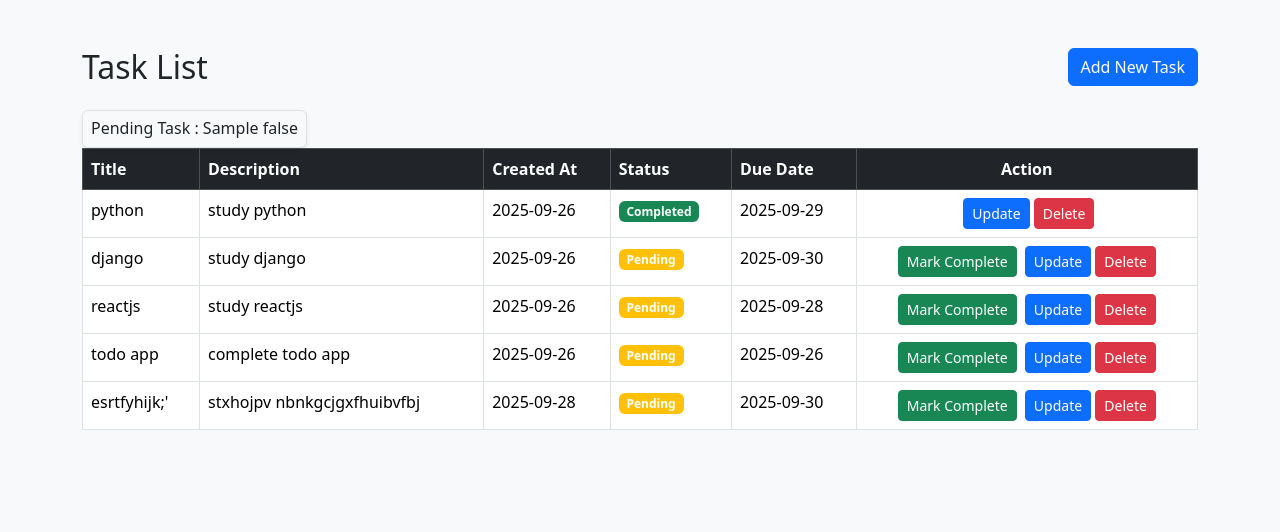
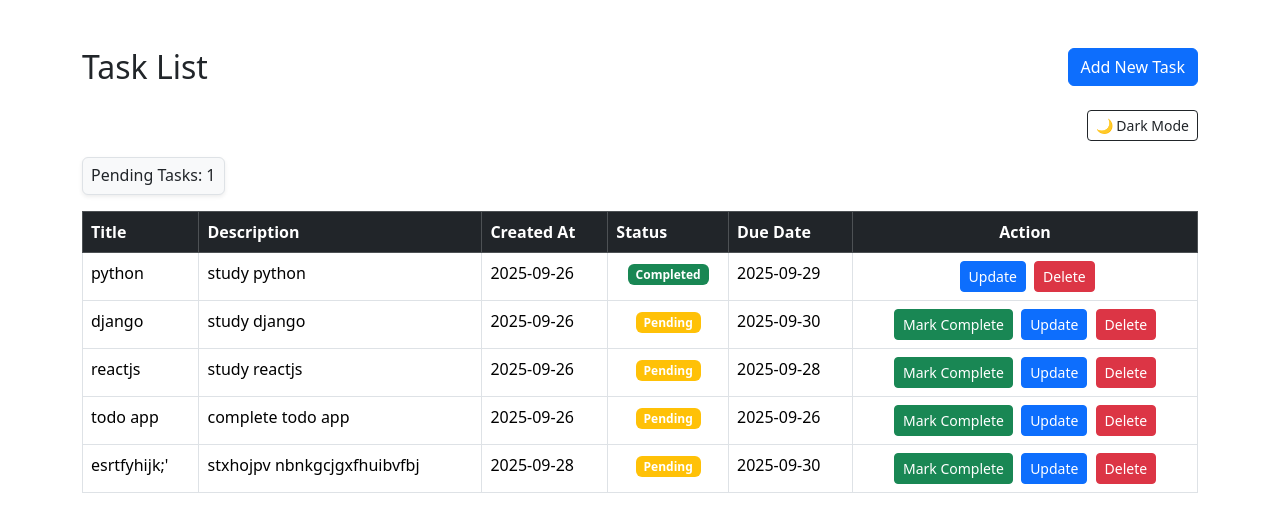
Before and after one commit to arathyrajeesh/todo-app-django, a Django app: template template/task_list.html in a window 1280 px wide. Shown: the top 532 px of the page. Run offline with Django 5.2, Linux system fonts and the light colour scheme; data comes from the database, SQL or seed files in the repository; the template is opened without the code that fills it: values that come from a table or form of the project are taken from there, most other values are stand-ins (such as "Sample title", 1, 10 or a date in 2020).

Commit message:
set dark,white theme and drag a item option

```diff
--- a/tasks/views.py
+++ b/tasks/views.py
@@ -59,10 +59,10 @@
 
 def task_list(request):
     tasks = Task.objects.all().order_by('-created_at')
-    false = Task.objects.all().filter(complete_task = False).count()
+    pending_count = Task.objects.filter(complete_task=False).count()
     today=date.today()
     return render(request, 'task_list.html', {'tasks': tasks,
-                                                'false':false,
+                                                'false':pending_count,
                                                 'today':today})
 
 
--- a/template/addtask.html
+++ b/template/addtask.html
@@ -51,4 +51,5 @@
 </div>
 
 </body>
+
 </html>
--- a/template/task_list.html
+++ b/template/task_list.html
@@ -4,22 +4,28 @@
     <meta charset="UTF-8">
     <title>Task List</title>
     <link href="https://cdn.jsdelivr.net/npm/bootstrap@5.3.2/dist/css/bootstrap.min.css" rel="stylesheet">
-    <style>
-    </style>
 </head>
-<body class="bg-light">
+<body data-bs-theme="light">
 
 <div class="container mt-5">
+
     <div class="d-flex justify-content-between align-items-center mb-4">
         <h2 class="mb-0">Task List</h2>
-        <a href="{% url 'addtask_view' %}" class="btn btn-primary"> Add New Task</a>
+        <a href="{% url 'addtask_view' %}" class="btn btn-primary">Add New Task</a>
     </div>
-    <div class="border rounded p-2 d-inline-block bg-light shadow-sm gap-3">
-        <h6 class="mb-0 ">Pending Task : {{false}}</h6>
+
+    <div class="d-flex justify-content-end mb-3">
+        <button id="theme-toggle" class="btn btn-outline-dark btn-sm">
+            🌙 Dark Mode
+        </button>
     </div>
-        <div>
+
+    <div class="border rounded p-2 d-inline-block bg-light shadow-sm gap-3 mb-3">
+        <h6 class="mb-0">Pending Tasks: {{ pending_count }}</h6>
+    </div>
+
     <div class="card-body p-0">
-            <table class="table table-hover table-bordered ">
+        <table class="table table-hover table-bordered" id="task-table">
             <thead class="table-dark">
                 <tr>
                     <th>Title</th>
@@ -32,11 +38,11 @@
             </thead>
             <tbody>
             {% for task in tasks %}
-                    <tr>
+                <tr draggable="true" data-id="{{ task.id }}">
                     <td>{{ task.title }}</td>
                     <td>{{ task.description }}</td>
                     <td>{{ task.created_at|date:"Y-m-d" }}</td>
-                        <td>
+                    <td class="text-center">
                         {% if task.complete_task %}
                             <span class="badge bg-success">Completed</span>
                         {% else %}
@@ -52,13 +58,11 @@
                     <td>{{ task.due_date|date:"Y-m-d" }}</td>
                     <td class="text-center">
                         {% if not task.complete_task %}
-                                <a href="{% url 'complete_task' task.id %}" class="btn btn-sm btn-success"> Mark Complete</a>
+                            <a href="{% url 'complete_task' task.id %}" class="btn btn-sm btn-success">Mark Complete</a>
                         {% endif %}
-                            <a href="{% url 'update_task' task.id %}" class="btn btn-sm btn-primary ms-1"> Update</a>
-                            <a href="{% url 'delete_task' task.id %}" class="btn btn-sm btn-danger"
-                            onclick="return confirm('Are you sure you want to delete this task?');">
-                            Delete
-                        </a>
+                        <a href="{% url 'update_task' task.id %}" class="btn btn-sm btn-primary ms-1">Update</a>
+                        <a href="{% url 'delete_task' task.id %}" class="btn btn-sm btn-danger ms-1"
+                            onclick="return confirm('Are you sure you want to delete this task?');">Delete</a>
                     </td>
                 </tr>
             {% empty %}
@@ -69,8 +73,47 @@
             </tbody>
         </table>
     </div>
-    </div>
-</div>
 
-</body>
-</html>
+    <script>
+    const table = document.getElementById("task-table");
+    let dragSrcRow = null;
+
+    function handleDragStart(e) {
+        dragSrcRow = this;
+        e.dataTransfer.effectAllowed = "move";
+        e.dataTransfer.setData("text/html", this.outerHTML);
+        this.classList.add("table-primary");
+    }
+
+    function handleDragOver(e) {
+        if (e.preventDefault) e.preventDefault();
+        e.dataTransfer.dropEffect = "move";
+        return false;
+    }
+
+    function handleDrop(e) {
+        if (e.stopPropagation) e.stopPropagation();
+        if (dragSrcRow != this) {
+            this.parentNode.removeChild(dragSrcRow);
+            const dropHTML = e.dataTransfer.getData("text/html");
+            this.insertAdjacentHTML("beforebegin", dropHTML);
+            addDnDHandlers(table.querySelectorAll("tbody tr"));
+        }
+        return false;
+    }
+
+    function handleDragEnd(e) {
+        this.classList.remove("table-primary");
+    }
+
+    function addDnDHandlers(rows) {
+        rows.forEach(row => {
+            row.addEventListener("dragstart", handleDragStart, false);
+            row.addEventListener("dragover", handleDragOver, false);
+            row.addEventListener("drop", handleDrop, false);
+            row.addEventListener("dragend", handleDragEnd, false);
+        });
+    }
+
+    addDnDHandlers(table.querySelectorAll("tbody tr"));
+    </script>
```
Lines whose indentation alone changed are shown as unchanged.
